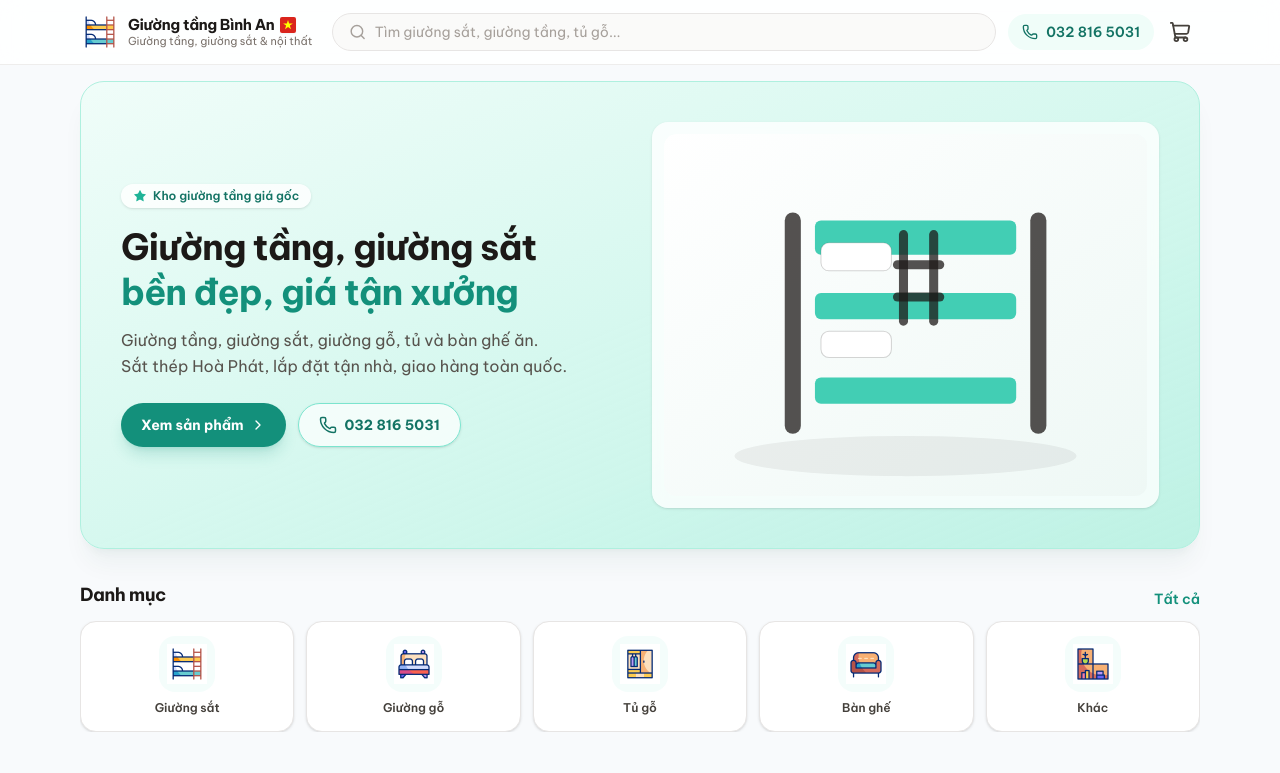
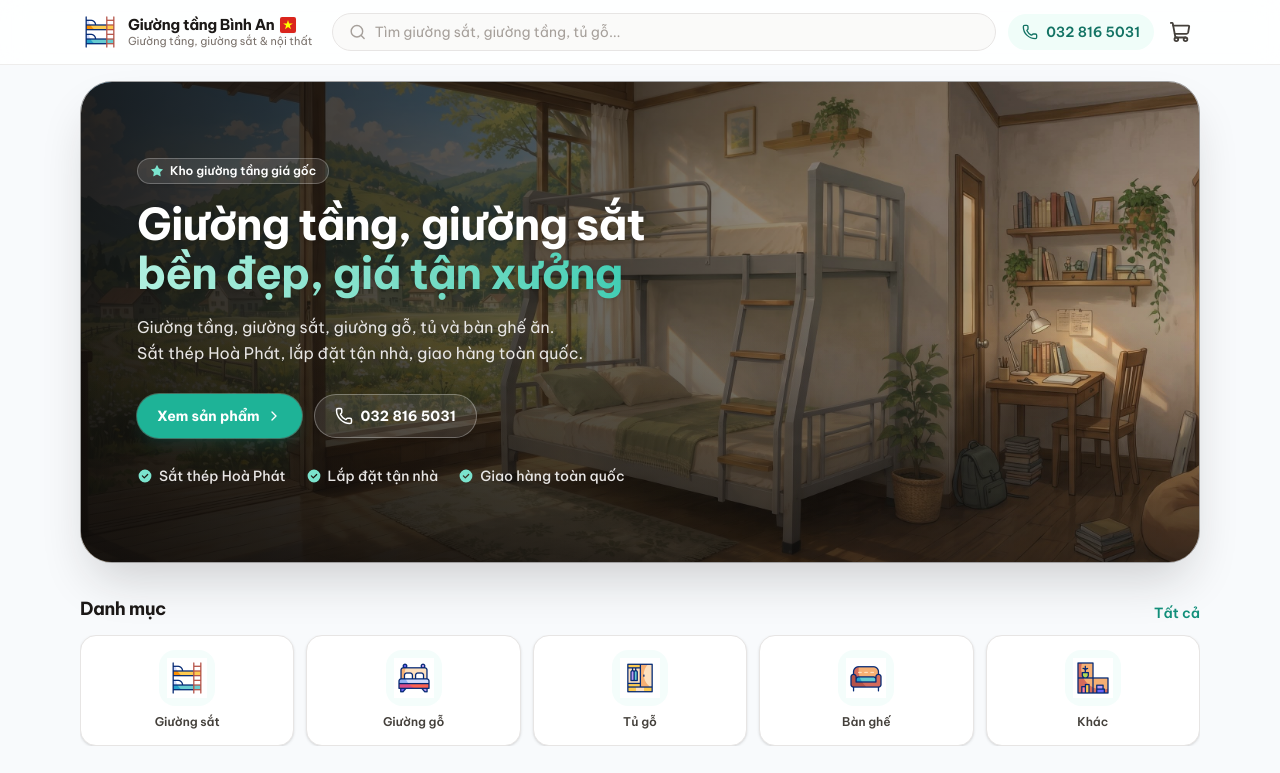
Before and after one commit to ismethanhtung/giuong-tang-binh-an, a Next.js app: page / in a window 1280 px wide. Shown: the top 773 px of the page. Built offline with nearby package versions, Linux system fonts and the light colour scheme.

Commit message:
Thiết kế lại hero trang chủ với ảnh nền phòng ngủ

```diff
--- a/src/app/page.tsx
+++ b/src/app/page.tsx
@@ -1,6 +1,6 @@
+import Image from "next/image";
 import Link from "next/link";
 import ProductCard from "@/components/ProductCard";
-import ProductImage from "@/components/ProductImage";
 import {
     ChevronRightIcon,
     PhoneIcon,
@@ -21,53 +21,75 @@ export default function HomePage() {
     return (
         <div className="mx-auto max-w-6xl px-4">
             {/* Hero */}
-            <section className="mt-4 overflow-hidden rounded-3xl border border-brand-200 bg-gradient-to-br from-brand-50 via-brand-100 to-brand-200/80 shadow-xl shadow-brand-900/5">
-                <div className="grid items-center gap-6 p-6 sm:p-10 md:grid-cols-2">
-                    <div className="animate-float-up">
-                        <span className="inline-flex items-center gap-1.5 rounded-full bg-white/80 px-3 py-1 text-xs font-semibold text-brand-700 shadow-sm backdrop-blur">
-                            <StarIcon className="h-3.5 w-3.5 text-brand-500" />
+            <section className="relative mt-4 overflow-hidden rounded-[2rem] border border-stone-900/40 shadow-2xl shadow-stone-900/20">
+                <Image
+                    src="/images/anh-nen.jpg"
+                    alt="Phòng ngủ ấm áp với giường tầng sắt bên cửa sổ nhìn ra đồi núi"
+                    fill
+                    priority
+                    sizes="(max-width: 1152px) 100vw, 1152px"
+                    className="object-cover object-[72%_center] sm:object-center"
+                />
+                <div className="absolute inset-0 bg-gradient-to-r from-stone-950/90 via-stone-950/60 to-stone-950/25 md:to-transparent" />
+                <div className="absolute inset-0 bg-gradient-to-t from-stone-950/60 via-transparent to-transparent" />
+
+                <div className="relative flex min-h-[26rem] items-center px-6 py-10 sm:min-h-[30rem] sm:px-10 lg:px-14">
+                    <div className="animate-float-up max-w-xl">
+                        <span className="inline-flex items-center gap-1.5 rounded-full border border-white/25 bg-white/10 px-3 py-1 text-xs font-semibold text-white shadow-sm backdrop-blur-md">
+                            <StarIcon className="h-3.5 w-3.5 text-brand-300" />
                             Kho giường tầng giá gốc
                         </span>
-                        <h1 className="mt-4 text-3xl font-extrabold leading-tight tracking-tight text-stone-900 sm:text-4xl">
+                        <h1 className="mt-4 text-3xl font-extrabold leading-[1.12] tracking-tight text-white drop-shadow-sm sm:text-4xl lg:text-[2.75rem]">
                             Giường tầng, giường sắt
                             <br />
-                            <span className="text-brand-600">
+                            <span className="bg-gradient-to-r from-brand-200 to-brand-400 bg-clip-text text-transparent">
                                 bền đẹp, giá tận xưởng
                             </span>
                         </h1>
-                        <p className="mt-3 max-w-md text-sm leading-relaxed text-stone-600 sm:text-base">
+                        <p className="mt-4 max-w-md text-sm leading-relaxed text-stone-200 sm:text-base">
                             Giường tầng, giường sắt, giường gỗ, tủ và bàn ghế
                             ăn. Sắt thép Hoà Phát, lắp đặt tận nhà, giao hàng
                             toàn quốc.
                         </p>
-                        <div className="mt-6 flex flex-wrap gap-3">
+                        <div className="mt-7 flex flex-wrap gap-3">
                             <Link
                                 href="/san-pham"
-                                className="inline-flex h-11 items-center gap-1.5 rounded-full bg-brand-600 px-5 text-sm font-bold text-white shadow-lg shadow-brand-600/20 transition active:scale-95 hover:bg-brand-700"
+                                className="inline-flex h-11 items-center gap-1.5 rounded-full bg-brand-500 px-5 text-sm font-bold text-white shadow-lg shadow-brand-900/40 ring-1 ring-brand-300/40 transition active:scale-95 hover:bg-brand-400"
                             >
                                 Xem sản phẩm
                                 <ChevronRightIcon className="h-4 w-4" />
                             </Link>
                             <a
                                 href={site.phoneHref}
-                                className="inline-flex h-11 items-center gap-2 rounded-full border border-brand-300 bg-white/70 px-5 text-sm font-bold text-brand-700 shadow-sm transition active:scale-95 hover:bg-white"
+                                className="inline-flex h-11 items-center gap-2 rounded-full border border-white/30 bg-white/10 px-5 text-sm font-bold text-white shadow-sm backdrop-blur-md transition active:scale-95 hover:bg-white/20"
                             >
                                 <PhoneIcon className="h-4.5 w-4.5" />
                                 {site.phone}
                             </a>
                         </div>
-                    </div>
-
-                    <div className="relative hidden md:block">
-                        <div className="rounded-2xl bg-white/80 p-3 shadow-sm backdrop-blur">
-                            <ProductImage
-                                type="bunk"
-                                color="#42ceb4"
-                                showHint={false}
-                                alt="Giường tầng sắt"
-                                className="aspect-[4/3] rounded-xl"
-                            />
-                        </div>
+                        <ul className="mt-7 flex flex-wrap gap-x-5 gap-y-2 text-xs font-medium text-stone-200 sm:text-sm">
+                            {[
+                                "Sắt thép Hoà Phát",
+                                "Lắp đặt tận nhà",
+                                "Giao hàng toàn quốc",
+                            ].map((item) => (
+                                <li key={item} className="flex items-center gap-1.5">
+                                    <svg
+                                        viewBox="0 0 20 20"
+                                        aria-hidden="true"
+                                        className="h-4 w-4 text-brand-300"
+                                        fill="currentColor"
+                                    >
+                                        <path
+                                            fillRule="evenodd"
+                                            d="M10 18a8 8 0 1 0 0-16 8 8 0 0 0 0 16Zm3.86-9.36a.75.75 0 1 0-1.05-1.07l-3.7 3.64-1.9-1.86a.75.75 0 1 0-1.05 1.07l2.43 2.38a.75.75 0 0 0 1.05 0l4.22-4.16Z"
+                                            clipRule="evenodd"
+                                        />
+                                    </svg>
+                                    {item}
+                                </li>
+                            ))}
+                        </ul>
                     </div>
                 </div>
             </section>
```
Also changed, not shown: public/images/anh-nen.jpg (added).
